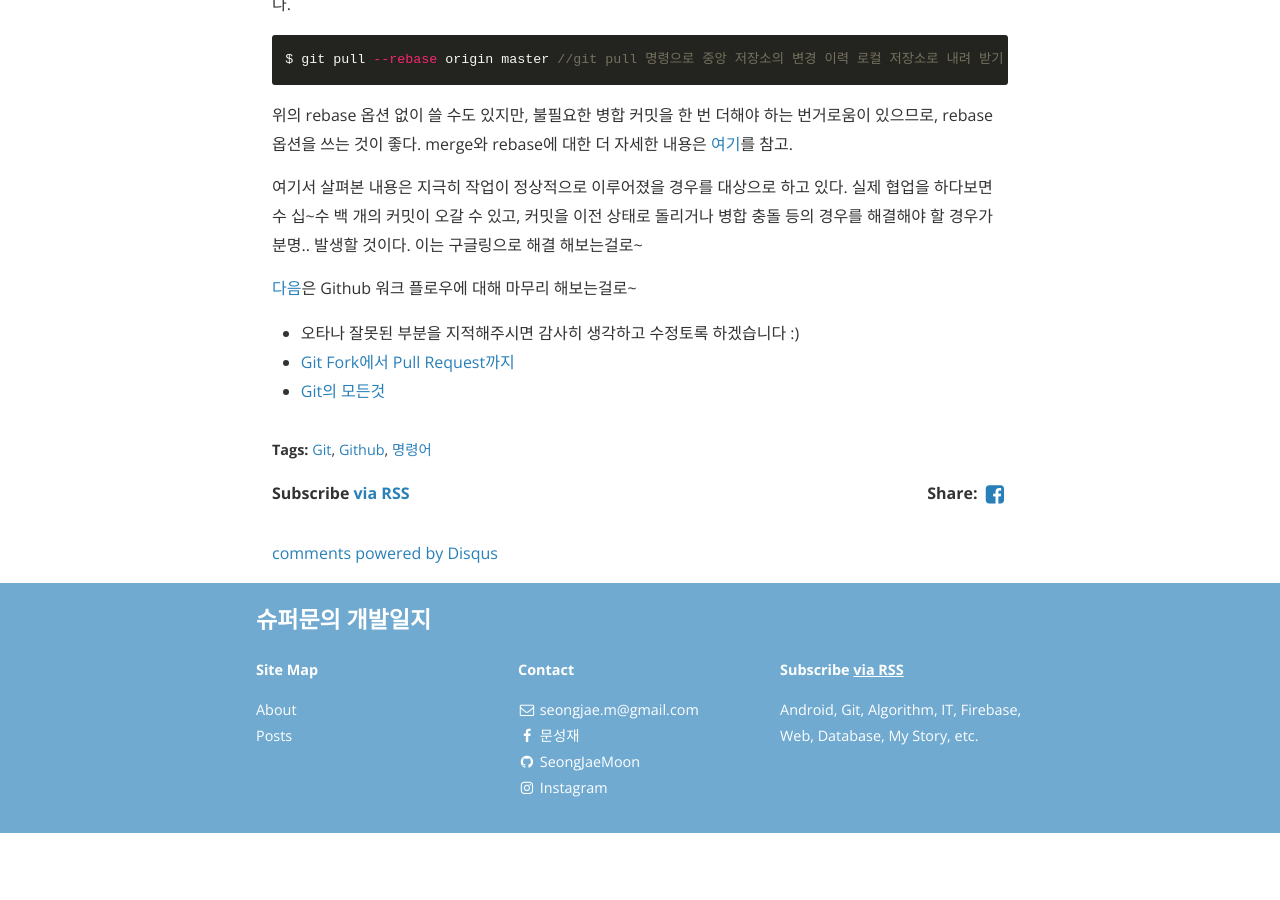
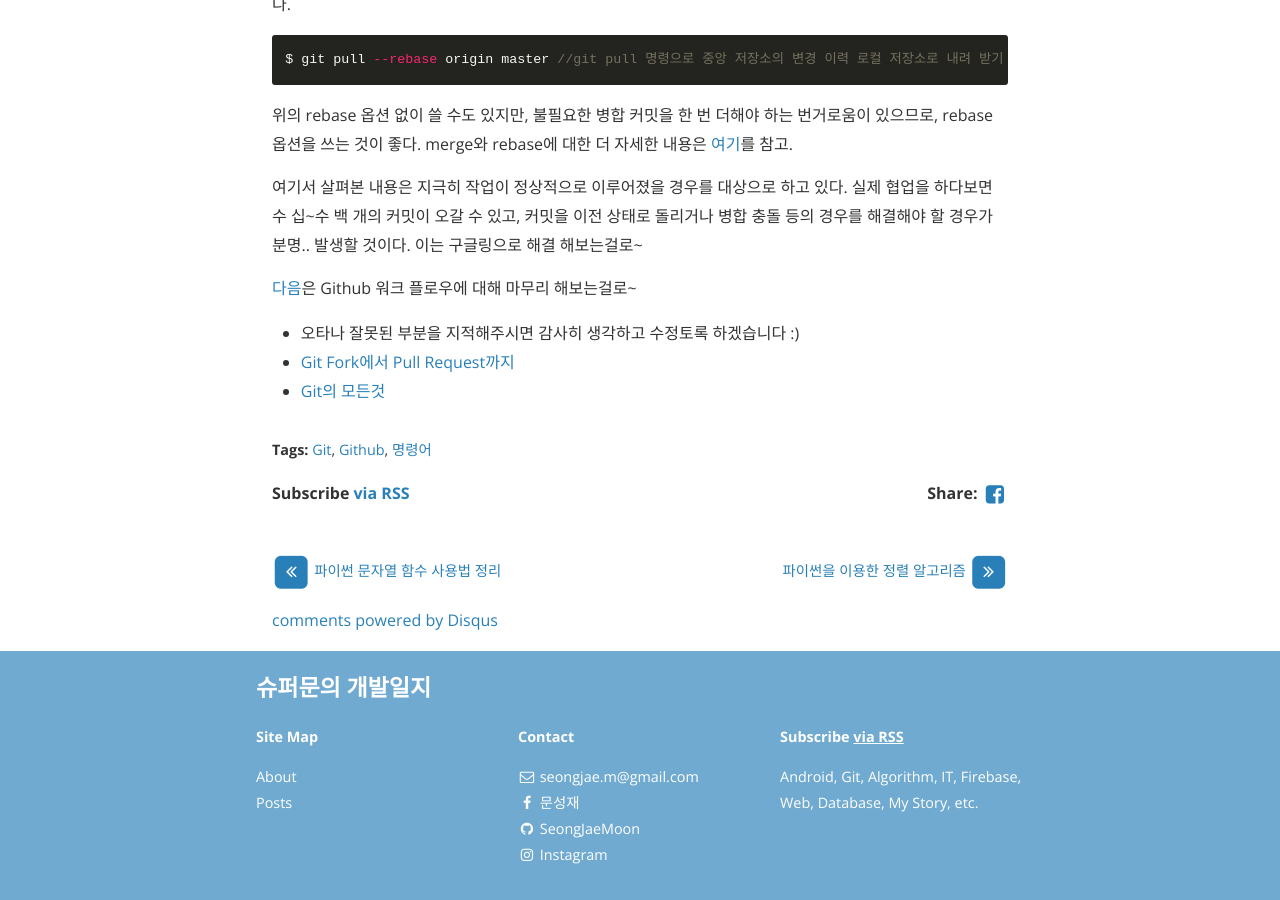
Before and after one commit to SeongJaeMoon/SeongjaeMoon.github.io, a Jekyll site: the page built from _posts/2017-12-09-gitPrinciple2.md, in a window 1280 px wide and 900 px high, scrolled down 6057 px. Built offline with Jekyll 4.4.1, drawn with Linux system fonts in a browser that asks for light colours; nearby versions of some CDN libraries; comment, search, counter and statistics services are not loaded; before the commit the page ends 6890 px from its top, so only the background shows below that.

Commit message:
add page direction and adsense

```diff
--- a/_config.yml
+++ b/_config.yml
@@ -27,7 +27,7 @@
 markdown: kramdown
 paginate: 5
 paginate_path: "/page:num/"
-inter_post_navigation: false
+inter_post_navigation: true
 highlightjs_theme: "monokai-sublime"
 
 # Archive settings (see https://github.com/jekyll/jekyll-archives/)
--- /dev/null
+++ b/_includes/ad.html
@@ -0,0 +1,10 @@
+<script async src="//pagead2.googlesyndication.com/pagead/js/adsbygoogle.js"></script>
+<!-- ad2 -->
+<ins class="adsbygoogle"
+     style="display:block"
+     data-ad-client="ca-pub-1405827106256391"
+     data-ad-slot="2905026872"
+     data-ad-format="auto"></ins>
+<script>
+(adsbygoogle = window.adsbygoogle || []).push({});
+</script>
--- a/_layouts/default.html
+++ b/_layouts/default.html
@@ -6,9 +6,10 @@
   <body>
 
     {% include header.html %}
+    <div class="page-content">
 
-    <div class="page-content">
-        {{ content }}
+          {{ content }}
+          {% include ad.html %}
     </div>
 
     {% include footer.html %}
--- a/_layouts/post.html
+++ b/_layouts/post.html
@@ -33,7 +33,9 @@
     <script type="text/javascript" async
     src="https://cdn.mathjax.org/mathjax/latest/MathJax.js?config=TeX-MML-AM_CHTML">
   </script>
+  {% include ad.html %}
   {{ content }}
+  {% include ad.html %}
 </article>
 {% if site.jekyll-archives %}
 {% if page.tags.size > 0 %}
```
